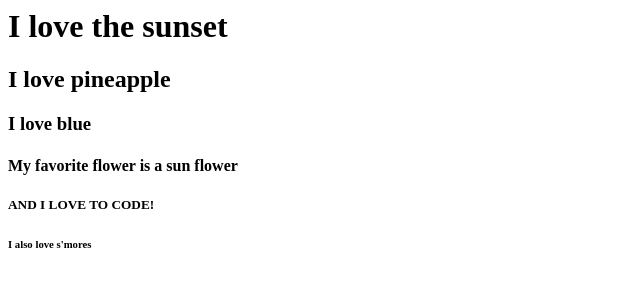
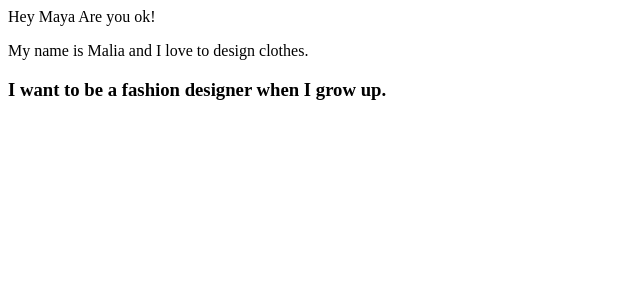
Before and after one commit to macupcake/macupcake.github.io, a plain HTML site: page index.html in a window 1280 px wide. Shown: the whole page, without its empty margins (0-640 px from the left). Drawn offline with Linux system fonts and the light colour scheme.

Commit message:
Update index.html

```diff
--- a/index.html
+++ b/index.html
@@ -1,15 +1,17 @@
-<!DOCTYPE>
 <html>
-<head>
-<title>Malia's Mistery web page</title>
-</head>
-<body>
-<h1>I love the sunset</h1>
-<h2>I love pineapple</h2>
-<h3>I love blue</h3>
-<h4>My favorite flower is a sun flower</h4>
-<h5>AND I LOVE TO CODE!</h5>
-<h6>I also love s'mores</h6>
+  <head>
+    <title>Hello!</title>
+  </head>
+  <body>
 
+ <p>
+ Hey Maya Are you ok!
+
+ </p>
+My name is Malia and I love to design clothes.
+ <h3>
+
+I want to be a fashion designer when I grow up.
+ </h3>
+  </body>
 </html>
-</body
```
